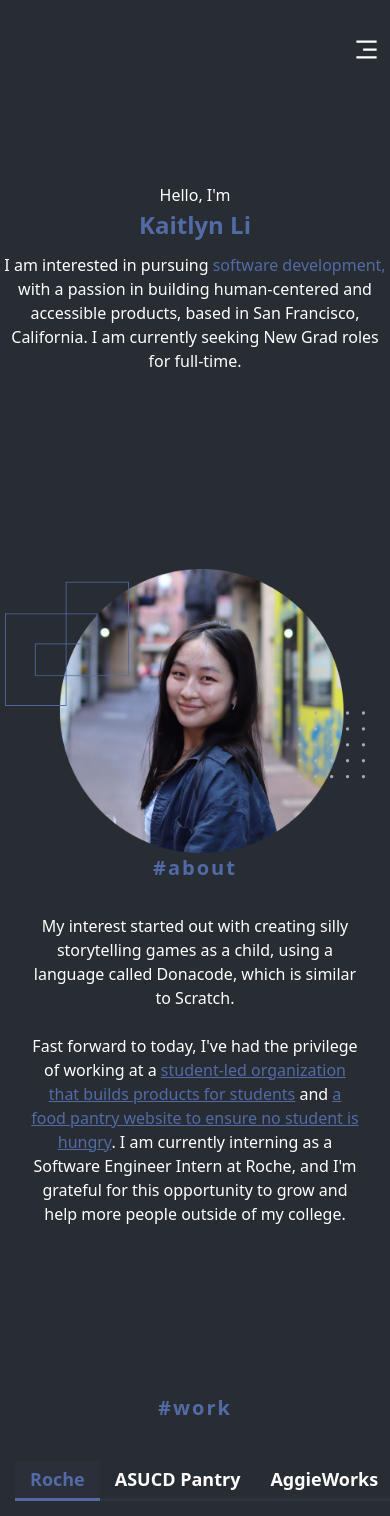
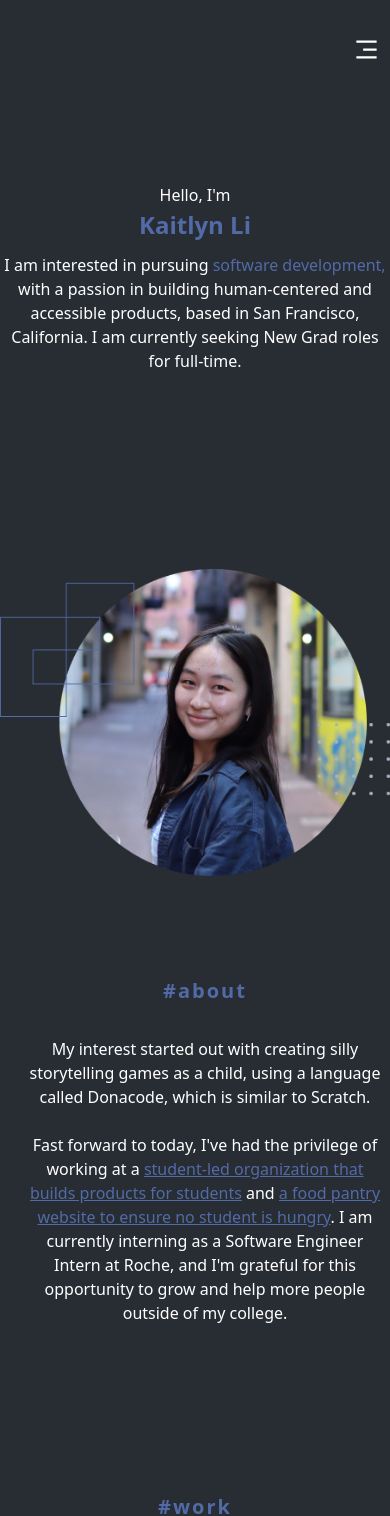
Before and after one commit to kaitlynlie/portfolio, a React (Vite) app: page / in a window 390 px wide. Shown: the top 1516 px of the page. Built offline with nearby package versions, Linux system fonts and the light colour scheme.

Commit message:
fixed spacing issues

```diff
--- a/pages/About.module.scss
+++ b/pages/About.module.scss
@@ -8,34 +8,36 @@ section.aboutme {
     // @media (max-width: 1225px) {
     //     gap: 50px;
     // }
+    gap: 100px;
     @media (max-width: 989px) {
         flex-direction: column;
     }
     margin-bottom: 167px;
     .image {
         justify-content: center;
-        margin-left: 267px;
+        // margin-left: 267px;
         transition: margin-left 0.3s ease;
         z-index: 3;
-        @media (max-width: 1737px) {
-            margin-left: 20px;
-        }
-        @media (max-width: 989px) {
-            margin-left: 5px;
-            margin-right: 25px;
-        }
+        // @media (max-width: 1737px) {
+        //     margin-left: 20px;
+        // }
+        // @media (max-width: 989px) {
+        //     margin-left: 5px;
+        //     margin-right: 25px;
+        // }
     }
     .info {
         justify-content: center;
         max-width: 419px;
         color: white;
-        margin-right: 267px;
+        // margin-right: 267px;
         transition: margin-right 0.3s ease;
-        @media (max-width: 1737px) {
-            margin-right: 20px;
-        }
+        // @media (max-width: 1737px) {
+        //     margin-right: 20px;
+        // }
         z-index: 3;
         @media (max-width: 989px) {
+            // margin-top: 20px;
             text-align: center;
             margin-left: 25px;
             margin-right: 5px;
--- a/pages/Hero.tsx
+++ b/pages/Hero.tsx
@@ -31,7 +31,7 @@ const Hero = () => {
                 repeat={Infinity}
               />
             </div>
-            <p>I am interested in pursuing software development, with a passion in building human-centered and accessible products, based in San Francisco, California.</p>
+            <p>I am interested in pursuing software development, with a passion in building human-centered and accessible products, based in San Francisco, California. I am currently seeking New Grad roles for full-time.</p>
             {/* <div className={clsx(styles.icons)}>
                 <a href='https://www.linkedin.com/in/kaitlyn-li-0922/'><img src={linkedin} /></a>
                 <a href='https://github.com/kaitlynlie'><img src={github} /></a>
```
